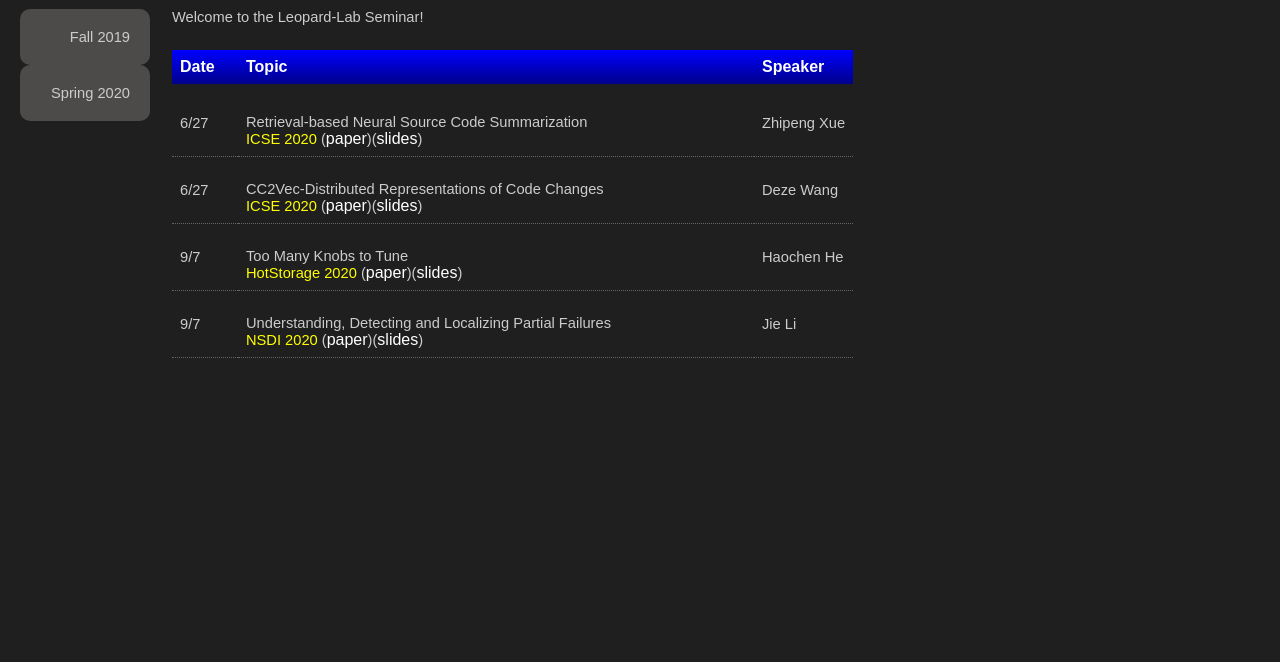
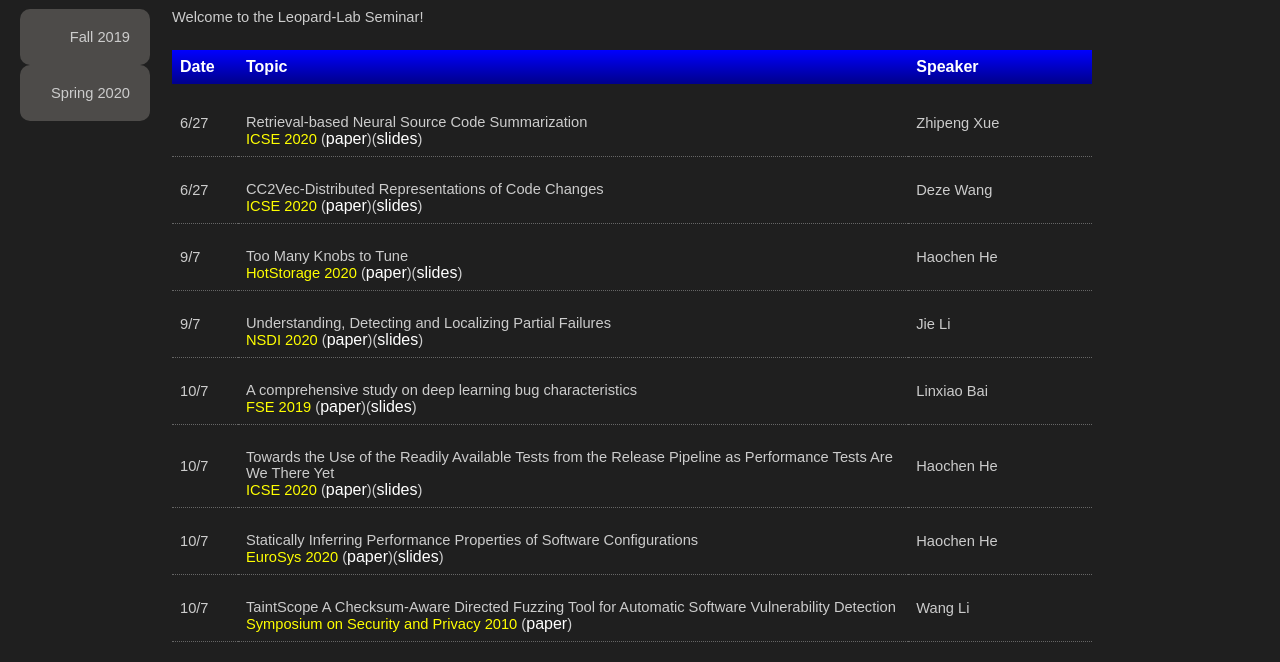
Before and after one commit to leopard-seminar/leopard-seminar, a plain HTML site: page index.html in a window 1280 px wide. Shown: the part 141-803 px from the top of the page. Drawn offline with Linux system fonts and the light colour scheme.

Commit message:
add files 10/7

```diff
--- a/index.html
+++ b/index.html
@@ -115,6 +115,66 @@
    </td>
 </tr>
 
+<tr>
+   <td> <font>10/7</font> </td>
+   <td>
+
+      <br>
+      A comprehensive study on deep learning bug characteristics
+      <br>
+      <font color="yellow">FSE 2019</font> (<a href="./files/2020/A comprehensive study on deep learning bug characteristics.pdf", target="_blank">paper</a>)(<a href="./files/2020/A comprehensive study on deep learning bug characteristics_slide.pdf", target="_blank">slides</a>)
+   </td>
+
+   <td>
+      Linxiao Bai
+   </td>
+</tr>
+
+<tr>
+   <td> <font>10/7</font> </td>
+   <td>
+
+      <br>
+      Towards the Use of the Readily Available Tests from the Release Pipeline as Performance Tests Are We There Yet
+      <br>
+      <font color="yellow">ICSE 2020</font> (<a href="./files/2020/Towards the Use of the Readily Available Tests from the Release Pipeline as Performance Tests Are We There Yet.pdf", target="_blank">paper</a>)(<a href="./files/2020/Towards the Use of the Readily Available Tests from the Release Pipeline as Performance Tests Are We There Yet_slide.pdf", target="_blank">slides</a>)
+   </td>
+
+   <td>
+      Haochen He
+   </td>
+</tr>
+
+<tr>
+   <td> <font>10/7</font> </td>
+   <td>
+
+      <br>
+      Statically Inferring Performance Properties of Software Configurations
+      <br>
+      <font color="yellow">EuroSys 2020</font> (<a href="./files/2020/Statically Inferring Performance Properties of Software Configurations.pdf", target="_blank">paper</a>)(<a href="./files/2020/Statically Inferring Performance Properties of Software Configurations_slide.pdf", target="_blank">slides</a>)
+   </td>
+
+   <td>
+      Haochen He
+   </td>
+</tr>
+
+<tr>
+   <td> <font>10/7</font> </td>
+   <td>
+
+      <br>
+      TaintScope A Checksum-Aware Directed Fuzzing Tool for Automatic Software Vulnerability Detection
+      <br>
+      <font color="yellow">Symposium on Security and Privacy 2010</font> (<a href="./files/2020/TaintScope A Checksum-Aware Directed Fuzzing Tool for Automatic Software Vulnerability Detection.pdf", target="_blank">paper</a>)
+   </td>
+
+   <td>
+      Wang Li
+   </td>
+</tr>
+
 
 </tbody></table>
 
```
Also changed, not shown: 7 other files.
